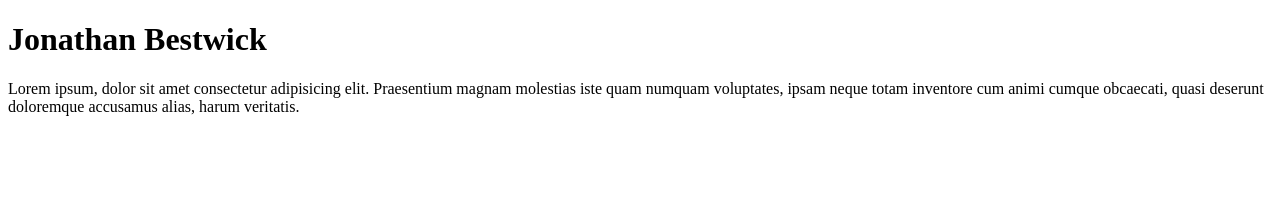
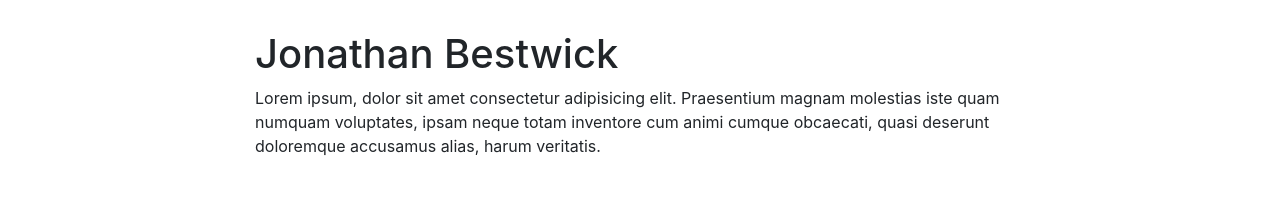
Before and after one commit to jonathanbestwick/jonathanbestwick.github.io, a plain HTML site: page index.html in a window 1280 px wide. Drawn offline with nearby package versions, Linux system fonts and the light colour scheme.

Commit message:
Added Bootstrap

```diff
--- a/index.html
+++ b/index.html
@@ -1,15 +1,50 @@
 <!DOCTYPE html>
 <html lang="en">
+
 <head>
     <meta charset="UTF-8">
     <meta http-equiv="X-UA-Compatible" content="IE=edge">
     <meta name="viewport" content="width=device-width, initial-scale=1.0">
+
+    <script src="https://code.jquery.com/jquery-3.6.0.min.js" integrity="sha256-/xUj+3OJU5yExlq6GSYGSHk7tPXikynS7ogEvDej/m4=" crossorigin="anonymous"></script>
+
+    <link rel="stylesheet" href="https://stackpath.bootstrapcdn.com/bootstrap/4.5.2/css/bootstrap.min.css"
+        integrity="sha384-JcKb8q3iqJ61gNV9KGb8thSsNjpSL0n8PARn9HuZOnIxN0hoP+VmmDGMN5t9UJ0Z" crossorigin="anonymous">
+    <script src="https://stackpath.bootstrapcdn.com/bootstrap/4.5.2/js/bootstrap.min.js"
+        integrity="sha384-B4gt1jrGC7Jh4AgTPSdUtOBvfO8shuf57BaghqFfPlYxofvL8/KUEfYiJOMMV+rV"
+        crossorigin="anonymous"></script>
+    <script src="https://stackpath.bootstrapcdn.com/bootstrap/4.5.2/js/bootstrap.bundle.min.js"
+        integrity="sha384-LtrjvnR4Twt/qOuYxE721u19sVFLVSA4hf/rRt6PrZTmiPltdZcI7q7PXQBYTKyf"
+        crossorigin="anonymous"></script>
+
+    <style>
+        #main {
+            padding: 30px 0;
+            max-width: 800px;
+            margin: 0 auto;
+        }
+    </style>
+
     <title>Jonathan Bestwick</title>
 </head>
+
 <body>
 
-    <h1>Jonathan Bestwick</h1>
-    <p>Lorem ipsum, dolor sit amet consectetur adipisicing elit. Praesentium magnam molestias iste quam numquam voluptates, ipsam neque totam inventore cum animi cumque obcaecati, quasi deserunt doloremque accusamus alias, harum veritatis.</p>
+    <div id="main">
+
+        <div class="container">
+            <div class="row">
+                <div class="col">
+                    <h1>Jonathan Bestwick</h1>
+                    <p>Lorem ipsum, dolor sit amet consectetur adipisicing elit. Praesentium magnam molestias iste quam
+                        numquam voluptates, ipsam neque totam inventore cum animi cumque obcaecati, quasi deserunt
+                        doloremque accusamus alias, harum veritatis.</p>
+                </div>
+            </div>
+        </div>
+
+    </div>
 
 </body>
+
 </html>
```
